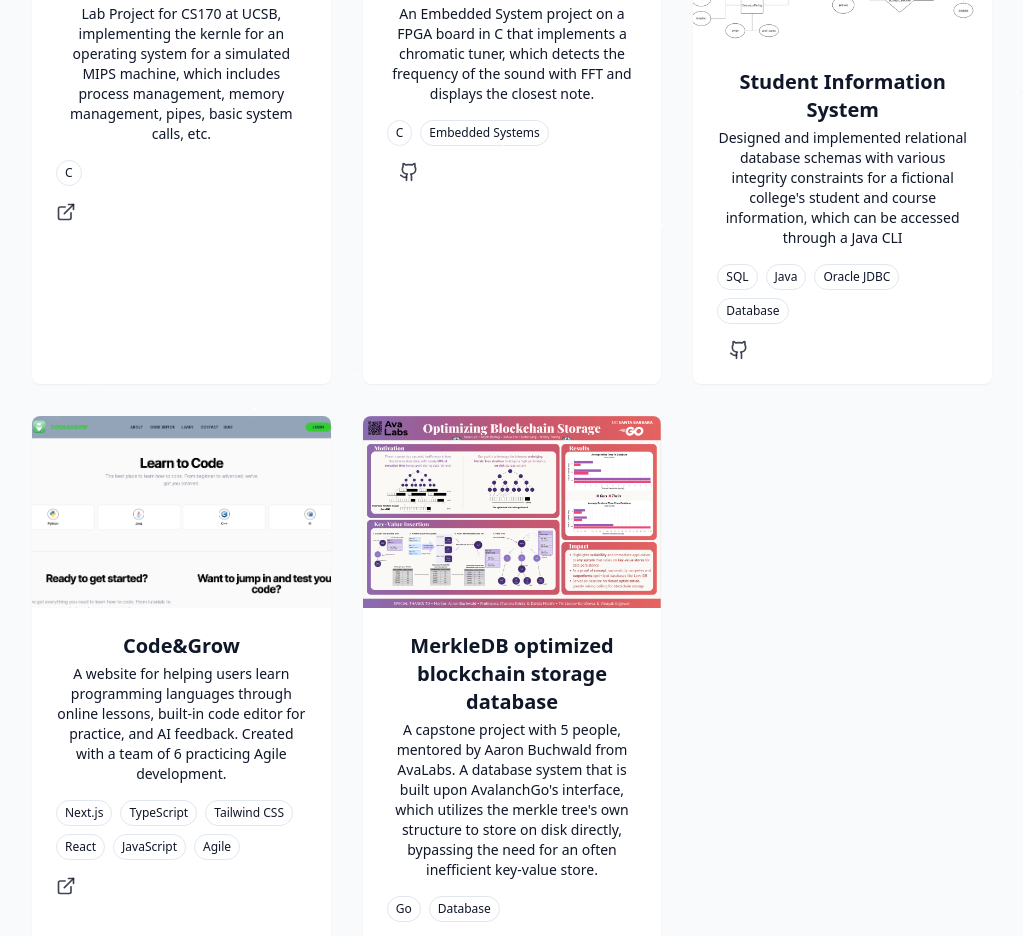
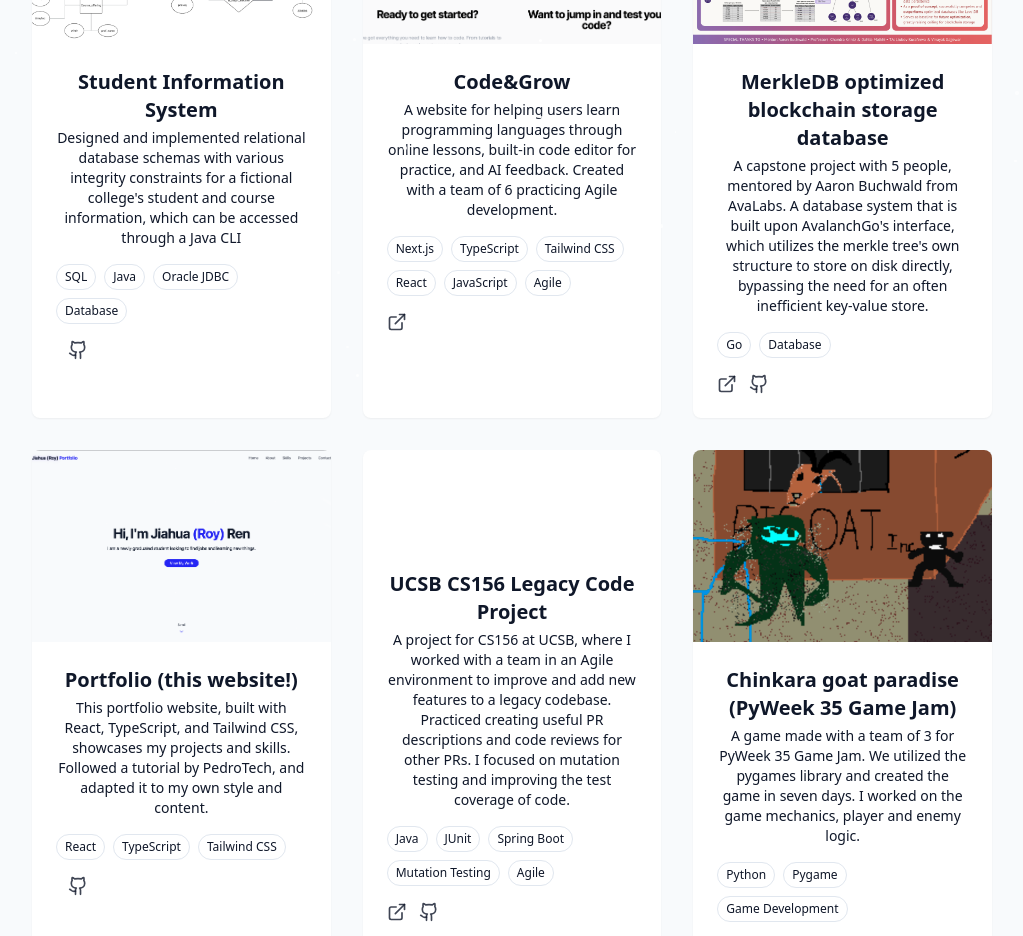
Before and after one commit to jia-hua-ren/portfolio, a React (Vite) app: page /portfolio/projects in a window 1280 px wide. Shown: the part 380-1316 px from the top of the page, without its empty margins (128-1151 px from the left). Built offline with nearby package versions, Linux system fonts and the light colour scheme.

Commit message:
add more projects to portfolio

```diff
--- a/src/data/projectsData.ts
+++ b/src/data/projectsData.ts
@@ -10,27 +10,7 @@
 
 export const projects: Project[] = [
   {
-    id: 1,
-    title: "KOS",
-    description:
-      "Lab Project for CS170 at UCSB, implementing the kernle for an operating system for a simulated MIPS machine, which includes process management, memory management, pipes, basic system calls, etc.",
-    image: "",
-    tags: ["C"],
-    url: "https://sites.cs.ucsb.edu/~rich/class/cs170/labs.html",
-    githubUrl: "#",
-  },
-  {
-    id: 2,
-    title: "Chromatic Tunor",
-    description:
-      "An Embedded System project on a FPGA board in C that implements a chromatic tuner, which detects the frequency of the sound with FFT and displays the closest note.",
-    image: "",
-    tags: ["C", "Embedded Systems"],
-    url: "#",
-    githubUrl: "https://github.com/30912hyl/chromatic_tumor",
-  },
-  {
-    id: 3,
+    id: 0,
     title: "Student Information System",
     description:
       "Designed and implemented relational database schemas with various integrity constraints for a fictional college's student and course information, which can be accessed through a Java CLI",
@@ -40,7 +20,7 @@
     githubUrl: "https://github.com/jia-hua-ren/dbproj174a",
   },
   {
-    id: 3,
+    id: 1,
     title: "Code&Grow",
     description:
       "A website for helping users learn programming languages through online lessons, built-in code editor for practice, and AI feedback. Created with a team of 6 practicing Agile development.",
@@ -56,9 +36,8 @@
     url: "https://project-pj05-codegrow.vercel.app/",
     githubUrl: "#",
   },
-
   {
-    id: 4,
+    id: 2,
     title: "MerkleDB optimized blockchain storage database",
     description:
       "A capstone project with 5 people, mentored by Aaron Buchwald from AvaLabs. A database system that is built upon AvalanchGo's interface, which utilizes the merkle tree's own structure to store on disk directly, bypassing the need for an often inefficient key-value store.",
@@ -67,6 +46,56 @@
     url: "https://capstone.cs.ucsb.edu/teams.html#team10",
     githubUrl: "https://github.com/jlang61/avalution",
   },
+  {
+    id: 3,
+    title: "Portfolio (this website!)",
+    description:
+      "This portfolio website, built with React, TypeScript, and Tailwind CSS, showcases my projects and skills. Followed a tutorial by PedroTech, and adapted it to my own style and content.",
+    image: "/portfolio/projects/portfolio.png",
+    tags: ["React", "TypeScript", "Tailwind CSS"],
+    url: "#",
+    githubUrl: "https://github.com/jia-hua-ren/portfolio",
+  },
+  {
+    id: 4,
+    title: "UCSB CS156 Legacy Code Project",
+    description:
+      "A project for CS156 at UCSB, where I worked with a team in an Agile environment to improve and add new features to a legacy codebase. Practiced creating useful PR descriptions and code reviews for other PRs. I focused on mutation testing and improving the test coverage of code.",
+    image: "",
+    tags: ["Java", "JUnit", "Spring Boot", "Mutation Testing", "Agile"],
+    url: "https://courses.dokku-02.cs.ucsb.edu/",
+    githubUrl: "https://github.com/ucsb-cs156-s25/proj-courses-s25-02/pull/27",
+  },
+  {
+    id: 5,
+    title: "Chinkara goat paradise (PyWeek 35 Game Jam)",
+    description:
+      "A game made with a team of 3 for PyWeek 35 Game Jam. We utilized the pygames library and created the game in seven days. I worked on the game mechanics, player and enemy logic.",
+    image: "/portfolio/projects/chinkara.png",
+    tags: ["Python", "Pygame", "Game Development"],
+    url: "https://pyweek.org/e/chinkaraoshiman/",
+    githubUrl: "https://github.com/jia-hua-ren/pyweek-35-chinkaraoshiman",
+  },
+  {
+    id: 5,
+    title: "KOS",
+    description:
+      "Lab Project for CS170 at UCSB, implementing the kernle for an operating system for a simulated MIPS machine, which includes process management, memory management, pipes, basic system calls, etc.",
+    image: "",
+    tags: ["C"],
+    url: "https://sites.cs.ucsb.edu/~rich/class/cs170/labs.html",
+    githubUrl: "#",
+  },
+  {
+    id: 6,
+    title: "Chromatic Tunor",
+    description:
+      "An Embedded System project on a FPGA board in C that implements a chromatic tuner, which detects the frequency of the sound with FFT and displays the closest note.",
+    image: "",
+    tags: ["C", "Embedded Systems"],
+    url: "#",
+    githubUrl: "https://github.com/30912hyl/chromatic_tumor",
+  },
 ];
 
-export const featuredProjects: Project[] = projects.slice(2);
+export const featuredProjects: Project[] = projects.slice(0, 3);
--- a/src/pages/ProjectsPage.tsx
+++ b/src/pages/ProjectsPage.tsx
@@ -8,7 +8,7 @@
 import { useState } from "react";
 import { useNavigate } from "react-router-dom";
 
-const categories: string[] = ["Card View", "MY JOURNEY"];
+const categories: string[] = ["Card View"]; //, "MY JOURNEY"
 const ProjectsPage = () => {
   const [category, setCategory] = useState<string>("Card View");
   const navigate = useNavigate();
```
Also changed, not shown: public/projects/chinkara.png (added), public/projects/portfolio.png (added).
